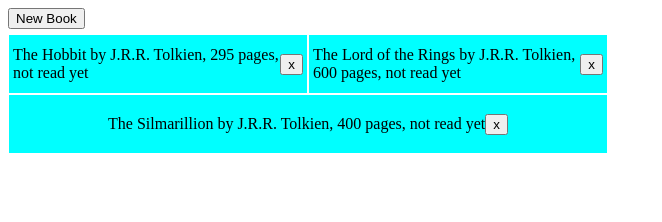
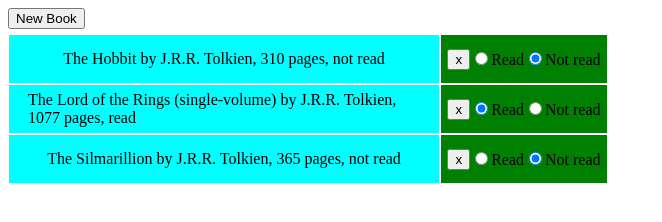
Before and after one commit to Prin-S/library, a plain HTML site: page index.html in a window 1280 px wide. Shown: the whole page, without its empty margins (0-662 px from the left). Drawn offline with Linux system fonts and the light colour scheme.

Commit message:
Added functions to remove books and toggle between `read` and `not read`, cleaned some code by moving duplicates into functions, and redid some CSS.

```diff
--- a/index.html
+++ b/index.html
@@ -15,8 +15,8 @@
             <label for="pages">No. of pages: <input type="number" id="pages" name="pages" class="label" required></label>
             <div>
                 Read?:
-                <input type="radio" id="read" name="read-yet" value="read" class="read" required><label for="read">Read</label>
-                <input type="radio" id="not-read" name="read-yet" value="not-read" class="read"><label for="not-read">Not read</label>
+                <input type="radio" id="read" name="read-yet" value="read" required><label for="read">Read</label>
+                <input type="radio" id="not-read" name="read-yet" value="not read"><label for="not-read">Not read</label>
             </div>
             <button type="submit" id="submit">Submit</button> <button type="reset" id="reset">Reset</button> <button type="button" id="close">Close</button>
         </form>
--- a/library.js
+++ b/library.js
@@ -15,32 +15,107 @@ function addBookToLibrary(book) {
     myLibrary.push(book);
 }
 
-const theHobbit = new Book('The Hobbit', 'J.R.R. Tolkien', 295, 'not read yet');
-const lotr = new Book('The Lord of the Rings', 'J.R.R. Tolkien', 600, 'not read yet');
-const silmarillion = new Book('The Silmarillion', 'J.R.R. Tolkien', 400, 'not read yet');
+// Demo data
+const hobbit = new Book('The Hobbit', 'J.R.R. Tolkien', 310, 'not read');
+const lotr = new Book('The Lord of the Rings (single-volume)', 'J.R.R. Tolkien', 1077, 'read');
+const silmarillion = new Book('The Silmarillion', 'J.R.R. Tolkien', 365, 'not read');
 
-addBookToLibrary(theHobbit);
+addBookToLibrary(hobbit);
 addBookToLibrary(lotr);
 addBookToLibrary(silmarillion);
 
 function showBooksInLibrary() {
-    myLibrary.forEach((each, index) => {
-        const aBook = document.createElement('div');
-        aBook.setAttribute('class', 'book');
-        aBook.setAttribute('id', index);
-        aBook.innerHTML = each.info();
-        bookList.appendChild(aBook);
+    myLibrary.forEach((each, index) => bookList.appendChild(createBook(each, index)));
+}
 
-        const remove = document.createElement('button');
-        remove.setAttribute('id', index);
-        remove.innerHTML = 'x';
-        aBook.appendChild(remove);
-    });
+function createBook(each, index) {
+    const box = document.createElement('div');
+    const book = document.createElement('div');
+    const selections = document.createElement('div');
+
+    box.setAttribute('class', 'box');
+
+    book.setAttribute('class', 'book');
+    book.setAttribute('id', index);
+    book.innerHTML = each.info();
+
+    selections.setAttribute('class', 'selections');
+    selections.appendChild(createRemoveButton(index));
+    selections.appendChild(createReadToggle(each, index));
+
+    box.appendChild(book);
+    box.appendChild(selections);
+
+    return box; // Return to function in showBooksInLibrary()
+}
+
+function createRemoveButton(index) {
+    const removeButton = document.createElement('button');
+
+    removeButton.setAttribute('id', index);
+    removeButton.innerHTML = 'x';
+    removeButton.addEventListener('click', removeBook.bind(this, removeButton.id));
+
+    return removeButton; // Return to function in createBook(each, index)
+}
+
+function removeBook(bookID) {
+    myLibrary.splice(bookID, 1); // Remove one element starting at bookID
+    restartLibrary();
+}
+
+function createReadToggle(each, index) {
+    const returnSelection = document.createElement('span');
+    const readToggle = document.createElement('input');
+    const readLabel = document.createElement('label');
+    const notReadToggle = document.createElement('input');
+    const notReadLabel = document.createElement('label');
+
+    readToggle.setAttribute('type', 'radio');
+    readToggle.setAttribute('id', 'read');
+    readToggle.setAttribute('name', index);
+    readToggle.setAttribute('value', 'read');
+    readToggle.addEventListener('click', toggleRead.bind(this, readToggle, index));
+
+    readLabel.setAttribute('for', 'read');
+    readLabel.innerHTML = 'Read';
+
+    notReadToggle.setAttribute('type', 'radio');
+    notReadToggle.setAttribute('id', 'not-read');
+    notReadToggle.setAttribute('name', index);
+    notReadToggle.setAttribute('value', 'not read');
+    notReadToggle.addEventListener('click', toggleRead.bind(this, notReadToggle, index));
+
+    notReadLabel.setAttribute('for', 'not-read');
+    notReadLabel.innerHTML = 'Not read';
+
+    if (each.read == 'read') {
+        readToggle.setAttribute('checked', 'true');
+    } else {
+        notReadToggle.setAttribute('checked', 'true');
+    }
+
+    returnSelection.appendChild(readToggle);
+    returnSelection.appendChild(readLabel);
+    returnSelection.appendChild(notReadToggle);
+    returnSelection.appendChild(notReadLabel);
+
+    return returnSelection; // Return to function in createBook(each, index)
+}
+
+function toggleRead(toggle, index) {
+    myLibrary[index].read = toggle.id;
+    restartLibrary();
+}
+
+function restartLibrary() {
+    bookList.innerHTML = '';
+    showBooksInLibrary();
 }
 
 const bookList = document.querySelector('#container');
+const dialog = document.querySelector('dialog');
 const newBookButton = document.querySelector('#new-book');
-const dialog = document.querySelector('dialog');
 const form = document.querySelector('#form');
 const closeButton = document.querySelector('#close');
 
@@ -58,16 +133,8 @@ function submitForm(event) {
 
     addBookToLibrary(new Book(title.value, author.value, pages.value, readYet.value));
     dialog.close();
-
-    const aBook = document.createElement('div');
-    aBook.setAttribute('class', 'book');
-    aBook.setAttribute('id', myLibrary.length - 1);
-    aBook.innerHTML = myLibrary.slice(-1)[0].info(); // Slice the last element of myLibrary, select index 0 (the only element), and use the info() method.
-    bookList.appendChild(aBook);
-
-    const remove = document.createElement('button');
-    remove.innerHTML = 'x';
-    aBook.appendChild(remove);
-
+    bookList.appendChild(createBook(myLibrary[myLibrary.length - 1], myLibrary.length - 1));
+    // myLibrary[myLibrary.length - 1] -> Access the just-added Book object (last element in myLibrary)
+    // myLibrary.length - 1 -> Access the index of last element in myLibrary
     event.preventDefault();
 }
--- a/styles.css
+++ b/styles.css
@@ -4,15 +4,28 @@
     width: 600px;
 }
 
-.flex-container div, .book div {
+.flex-container div {
     display: flex;
     justify-content: center;
     align-items: center;
     box-shadow: inset 0px 0px 0px 1px #fff;
-    padding: 5px;
     height: 50px;
-    flex: 1 1 290px;
+}
+
+.box {
+    flex: 1 1 100%;
+}
+
+.book {
     background-color: aqua;
+    padding-left: 20px;
+    padding-right: 20px;
+    flex: 2 1 70%;
+}
+
+.selections {
+    background-color: green;
+    flex: 1 1 30%;
 }
 
 .label {
```
